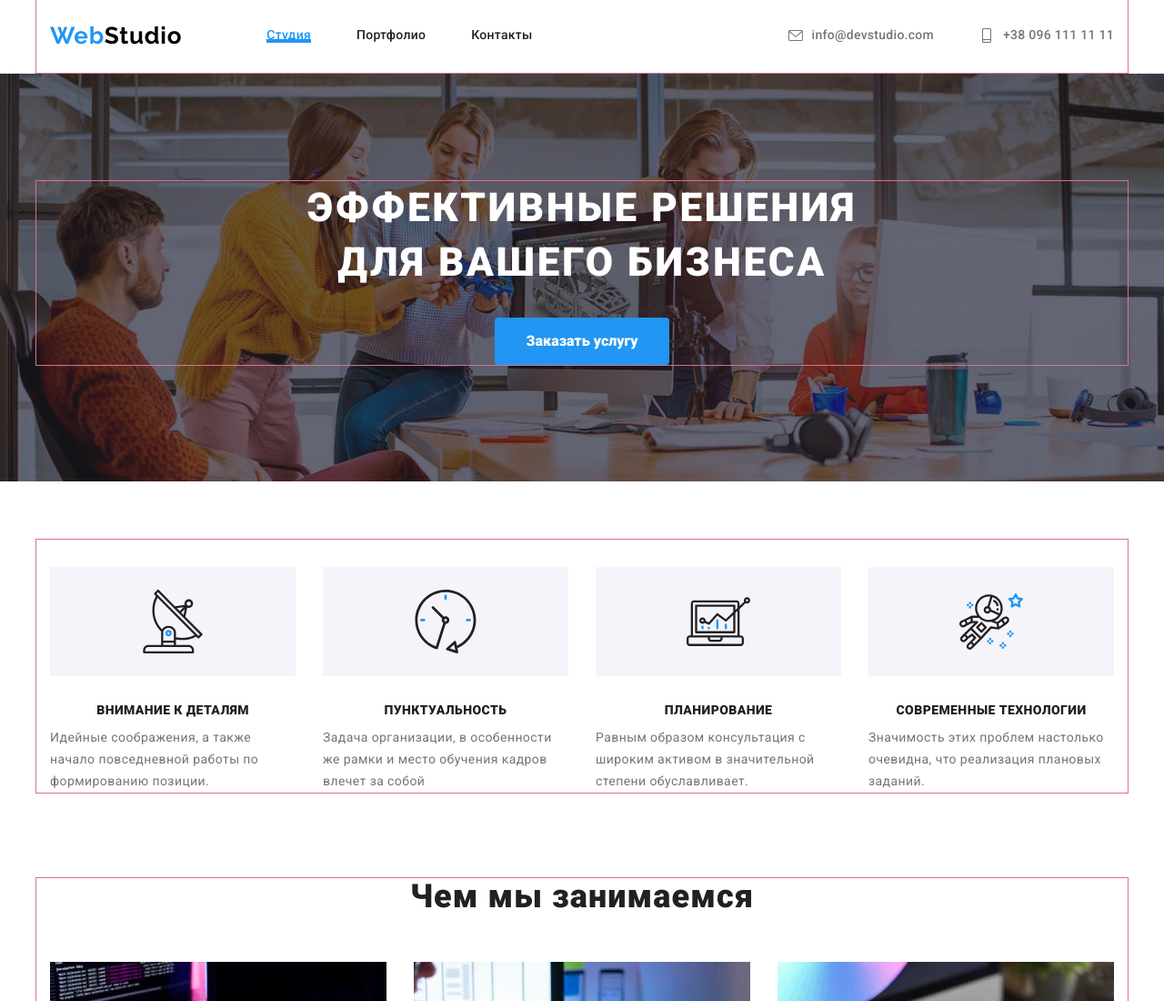
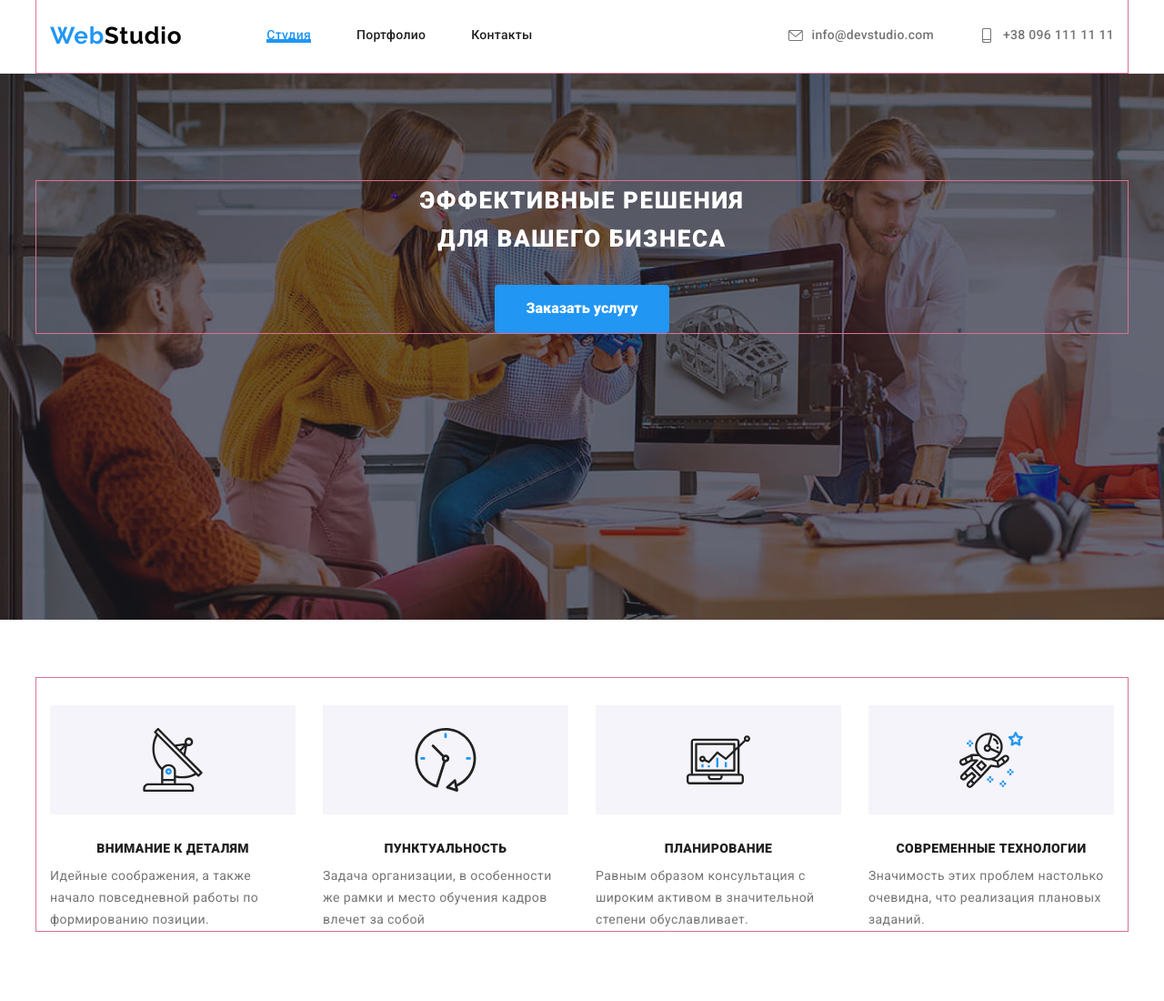
Before and after one commit to UshelZaHlebom/goit-markup-hw-08, a plain HTML site: page index.html in a window 1280 px wide. Shown: the top 1100 px of the page at 91% size. Drawn offline with nearby package versions, Linux system fonts and the light colour scheme.

Commit message:
hero done

```diff
--- a/sass/components/_container.scss
+++ b/sass/components/_container.scss
@@ -1,6 +1,6 @@
 .container{
+    margin-right: auto;
     margin-left: auto;
-    margin-right: auto;
     padding-left: 15px;
     padding-right: 15px;
 
--- a/sass/layouts/_hero.scss
+++ b/sass/layouts/_hero.scss
@@ -3,20 +3,50 @@
 }
 
 .hero-section{
-    max-width: 1600px;
     background-color: var(--background-filler-color);
-    background-image: linear-gradient(rgba(47, 48, 58, 0.4), rgba(47, 48, 58, 0.4)), url(../images/hero-banner.jpg);
+    background-image: linear-gradient(rgba(47, 48, 58, 0.4), rgba(47, 48, 58, 0.4)), url("../../images/hero/hero.jpg");
     background-repeat: no-repeat;
     background-size: cover;
-    padding-top: 200px;
-    padding-bottom: 200px;
+    padding-top: 118px;
+    padding-bottom: 118px;
     display:block;
     margin-left: auto;
     margin-right: auto;
 
-    @media screen and (min-width: 480px){
-        padding-top: 118px;
-        padding-bottom: 128px;
+    max-width: 480px;
+    height: 400px;
+
+
+
+    @media screen and (min-device-pixel-ratio: 2),
+    (min-resolution: 192dpi),
+    (min-resolution: 2dppx) {
+        background-image: linear-gradient(rgba(47, 48, 58, 0.4), rgba(47, 48, 58, 0.4)), url("../../images/hero/hero2x.jpg");
+    }
+
+    @media screen and (min-width: 768px) {
+        background-image: linear-gradient(rgba(47, 48, 58, 0.4), rgba(47, 48, 58, 0.4)), url("../../images/hero/hero-tablet.jpg");
+
+        max-width: 768px;
+
+        @media screen and (min-device-pixel-ratio: 2),
+            (min-resolution: 192dpi),
+            (min-resolution: 2dppx) {
+            background-image: linear-gradient(rgba(47, 48, 58, 0.4), rgba(47, 48, 58, 0.4)), url("../../images/hero/hero-tablet2x.jpg");
+        }
+    }
+
+    @media screen and (min-width: 1200px) {
+        background-image: linear-gradient(rgba(47, 48, 58, 0.4), rgba(47, 48, 58, 0.4)), url("../../images/hero/hero-desktop.jpg");
+
+        max-width: 1600px;
+        height:600px;
+
+        @media screen and (min-device-pixel-ratio: 2),
+            (min-resolution: 192dpi),
+            (min-resolution: 2dppx) {
+            background-image: linear-gradient(rgba(47, 48, 58, 0.4), rgba(47, 48, 58, 0.4)), url("../../images/hero/hero-desktop2x.jpg");
+        }
     }
 }
 
@@ -30,4 +60,11 @@
     margin: auto;
     margin-bottom: 30px;
     width: 696px;
+
+    @media screen and (min-width: 480px){
+        font-size: 26px;
+        line-height: 1.62;
+        text-align: center;
+        width: 360px;
+    }
 }
```
Also changed, not shown: css/main.css, css/main.min.css, 2 other files.
